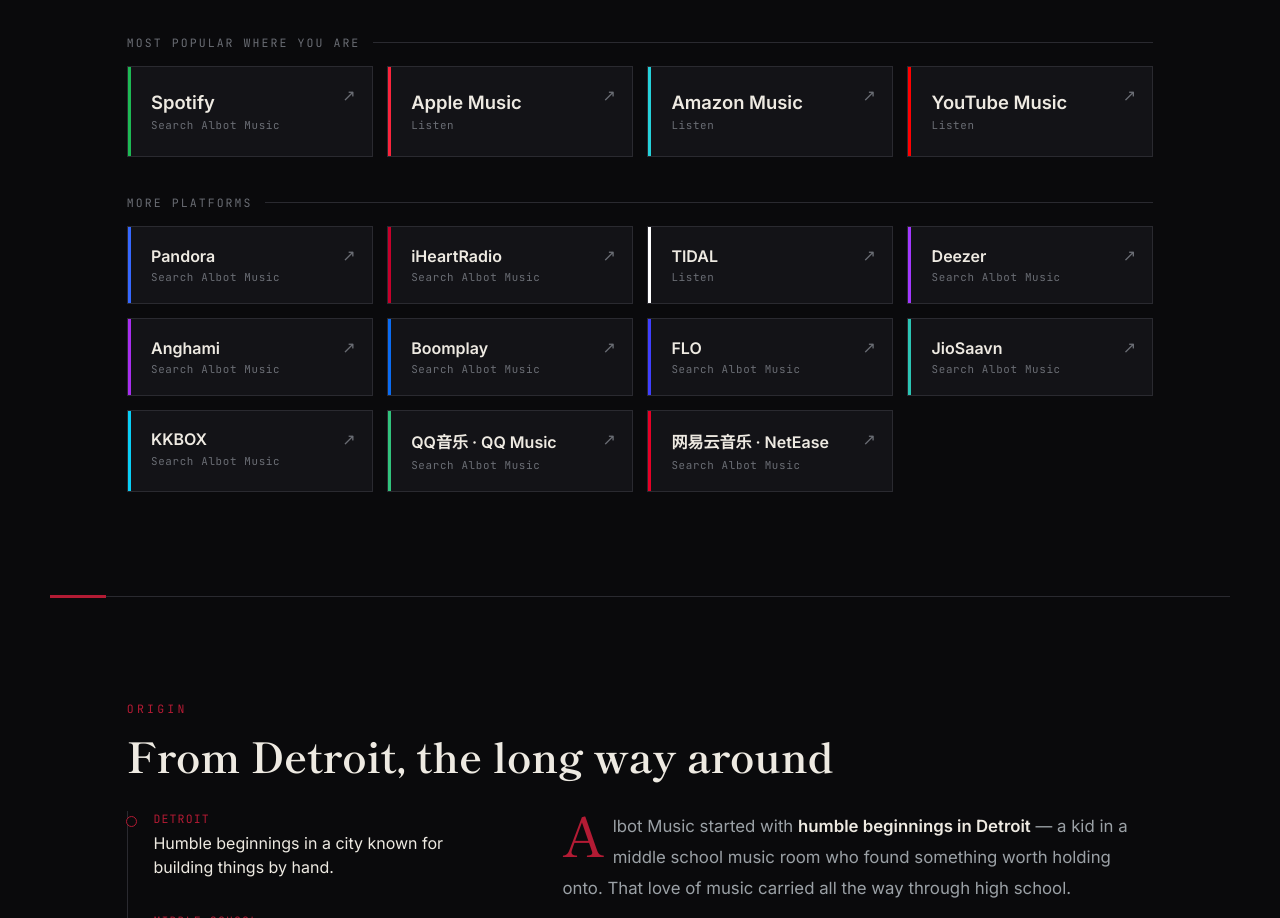
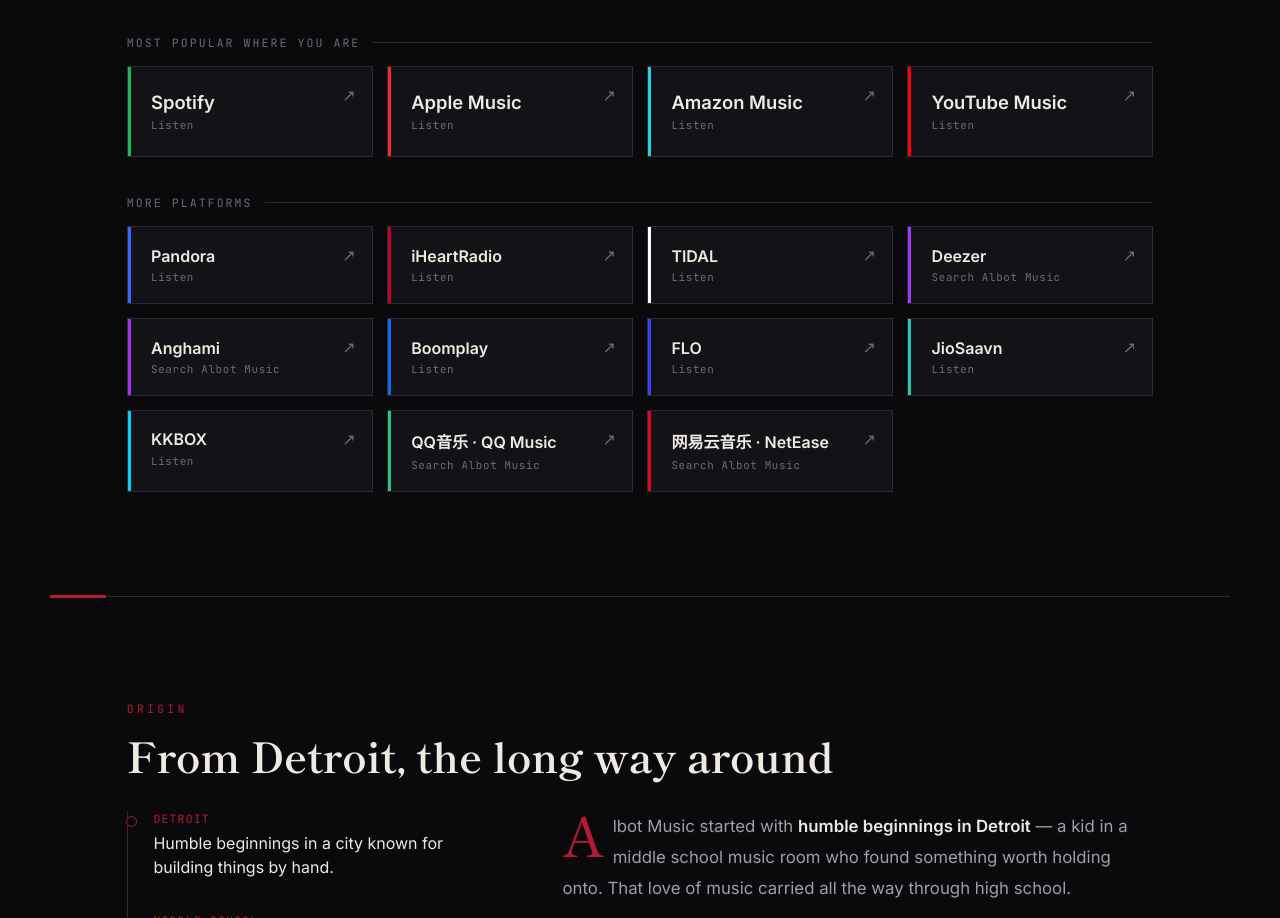
Before and after one commit to AlbotMusic/albotmusic.com, a plain HTML site: page index.html in a window 1280 px wide. Shown: the part 1073-1991 px from the top of the page. Drawn offline with Linux system fonts and the light colour scheme.

Commit message:
Add files via upload

```diff
--- a/index.html
+++ b/index.html
@@ -223,21 +223,21 @@
    ============================================================ */
 const Q = encodeURIComponent('Albot Music');
 const PLATFORMS = {
-  spotify:  {name:'Spotify',          brand:'#1db954', direct:false, url:`https://open.spotify.com/search/${Q}`},
+  spotify:  {name:'Spotify',          brand:'#1db954', direct:true,  url:'https://open.spotify.com/artist/1upL05QcHwULqGaKuP3h4r'},
   apple:    {name:'Apple Music',      brand:'#fa243c', direct:true,  url:'https://music.apple.com/us/artist/albot-music/1525279517'},
   amazon:   {name:'Amazon Music',     brand:'#25d1da', direct:true,  url:'https://music.amazon.com/artists/B08F4D4W1V/albot-music'},
   ytmusic:  {name:'YouTube Music',    brand:'#ff0000', direct:true,  url:'https://music.youtube.com/@albotmusic8224'},
   tidal:    {name:'TIDAL',            brand:'#ffffff', direct:true,  url:'https://tidal.com/artist/20657064/u'},
   deezer:   {name:'Deezer',           brand:'#a238ff', direct:false, url:`https://www.deezer.com/search/${Q}/artist`},
-  pandora:  {name:'Pandora',          brand:'#3668ff', direct:false, url:`https://www.pandora.com/search/${Q}/all`},
-  iheart:   {name:'iHeartRadio',      brand:'#c6002b', direct:false, url:`https://www.iheart.com/search/?q=${Q}`},
+  pandora:  {name:'Pandora',          brand:'#3668ff', direct:true,  url:'https://www.pandora.com/artist/albot-music-tm/ARdblVtJP6z4hwZ'},
+  iheart:   {name:'iHeartRadio',      brand:'#c6002b', direct:true,  url:'https://www.iheart.com/artist/albot-music-34839969/'},
   qq:       {name:'QQ音乐 · QQ Music', brand:'#31c27c', direct:false, url:`https://y.qq.com/n/ryqq/search?w=${Q}`},
   netease:  {name:'网易云音乐 · NetEase', brand:'#e60026', direct:false, url:`https://music.163.com/#/search/m/?s=${Q}&type=100`},
-  kkbox:    {name:'KKBOX',            brand:'#09cef6', direct:false, url:`https://www.kkbox.com/tw/en/search?q=${Q}`},
-  flo:      {name:'FLO',              brand:'#3f3fff', direct:false, url:`https://www.music-flo.com/search/all?keyword=${Q}`},
-  jiosaavn: {name:'JioSaavn',         brand:'#2bc5b4', direct:false, url:`https://www.jiosaavn.com/search/${Q}`},
+  kkbox:    {name:'KKBOX',            brand:'#09cef6', direct:true,  url:'https://www.kkbox.com/tw/en/artist/8pmQgOODL2RaeDLac0'},
+  flo:      {name:'FLO',              brand:'#3f3fff', direct:true,  url:'https://www.music-flo.com/detail/artist/407143603/track'},
+  jiosaavn: {name:'JioSaavn',         brand:'#2bc5b4', direct:true,  url:'https://www.jiosaavn.com/artist/albot-music%E2%84%A2-songs/0VcW7L4g1wk_'},
   anghami:  {name:'Anghami',          brand:'#a82ef0', direct:false, url:`https://play.anghami.com/search/${Q}`},
-  boomplay: {name:'Boomplay',         brand:'#0b6cf2', direct:false, url:`https://www.boomplay.com/search/default/${Q}`},
+  boomplay: {name:'Boomplay',         brand:'#0b6cf2', direct:true,  url:'https://www.boomplay.com/artists/EQL1Ftbz1yNk_tG6xv7EocWl'},
 };
 
 const SOCIAL = {
```
